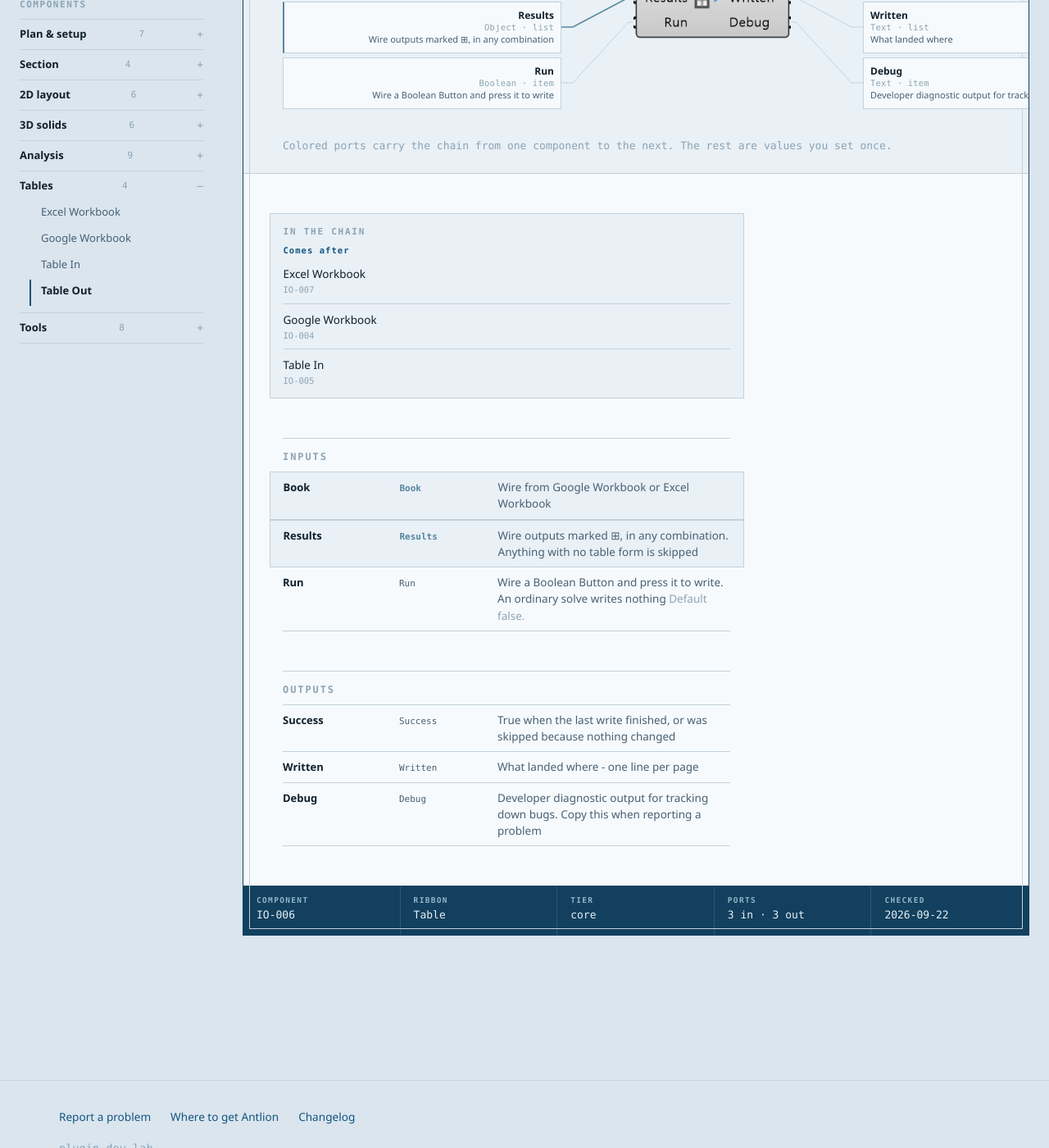
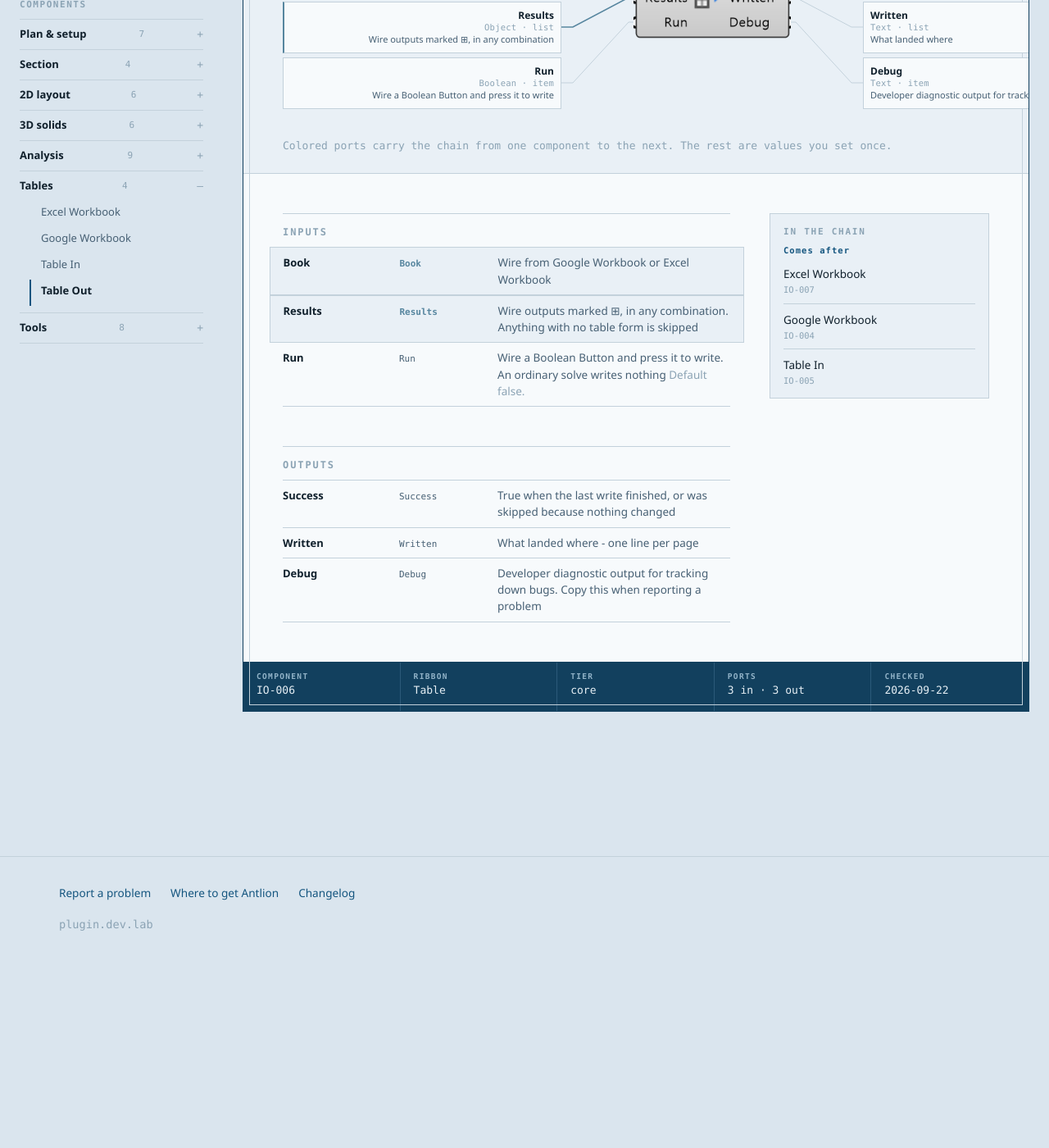
Before and after one commit to plugindevlab/plugindevlab.github.io, a Jekyll site: the page built from antlion/components/table-out/index.html, in a window 1280 px wide and 1400 px high, scrolled down 747 px. Shown: the whole window at 82% size. Built offline with Jekyll 4.4.1, drawn with Linux system fonts in a browser that asks for light colours; after the commit the page ends 1950 px from its top, so only the background shows below that.

Commit message:
Component pages: "In the chain" moves to the right column; workflow legend spreads out
On wide screens the "In the chain" box on each component page was meant to sit
in the narrow column to the right of the ports, but a more specific rule kept it
in the main column, above the inputs, while the right column stayed empty. It
now sits on the right, so the inputs start right under the diagram and each page
is 160 to 930 px shorter. On narrower screens it still drops below the ports.

The legend under the workflow diagram was held to the reading width and stood
one item per line. It now runs as wide as the diagram, in two lines.

Co-Authored-By: Claude Opus 5 <noreply@anthropic.com>
Claude-Session: https://claude.ai/code/session_01FkstBi6Ha7jWP6h3KM1dMg

```diff
--- a/assets/css/style.css
+++ b/assets/css/style.css
@@ -227,6 +227,7 @@ figure.fig figcaption {
 .content.full-page { max-width: 1520px; }
 .content.full-page > p, .content.full-page > ul, .content.full-page > ol,
 .content.full-page > h1, .content.full-page > h2 { max-width: var(--measure); }
+.content.wide > .fm-key, .content.full-page > .fm-key { max-width: none; }
 
 .content.sheet-page { max-width: 1520px; padding: var(--sp6) var(--sp5) var(--sp9); }
 .content.sheet-page > * { max-width: none; }
@@ -393,11 +394,8 @@ figure.fig figcaption {
 }
 .warn li::before { content: "!"; position: absolute; left: 0; top: var(--sp3); font: 600 12px/1.55 var(--font-mono); color: var(--warn); }
 
-.chain-box { grid-column: 2; grid-row: 1 / span 40; padding-top: var(--sp7); }
+.sheet .body > .chain-box { grid-column: 2; grid-row: 1 / span 40; padding-top: var(--sp7); }
 .chain { border: .5px solid var(--line); padding: var(--sp4) var(--sp4) var(--sp1); background: var(--plate); }
-.chain-box .chain {
-  margin-left: calc(-1 * (var(--sp4) + .5px)); margin-right: calc(-1 * (var(--sp4) + .5px));
-}
 .chain h3 {
   font: 600 var(--t1)/1 var(--font-mono); letter-spacing: .16em; text-transform: uppercase;
   color: var(--faint); margin: 0 0 var(--sp3);
@@ -443,7 +441,10 @@ figure.fig figcaption {
 @media (max-width: 76rem) {
   .shell { gap: 0 var(--sp5); }
   .sheet .body { grid-template-columns: 1fr; }
-  .chain-box { grid-column: 1; grid-row: auto; padding-top: var(--sp5); }
+  .sheet .body > .chain-box { grid-column: 1; grid-row: auto; padding-top: var(--sp5); }
+  .chain-box .chain {
+    margin-left: calc(-1 * (var(--sp4) + .5px)); margin-right: calc(-1 * (var(--sp4) + .5px));
+  }
 }
 @media (max-width: 60rem) {
   .shell { display: block; }
```
